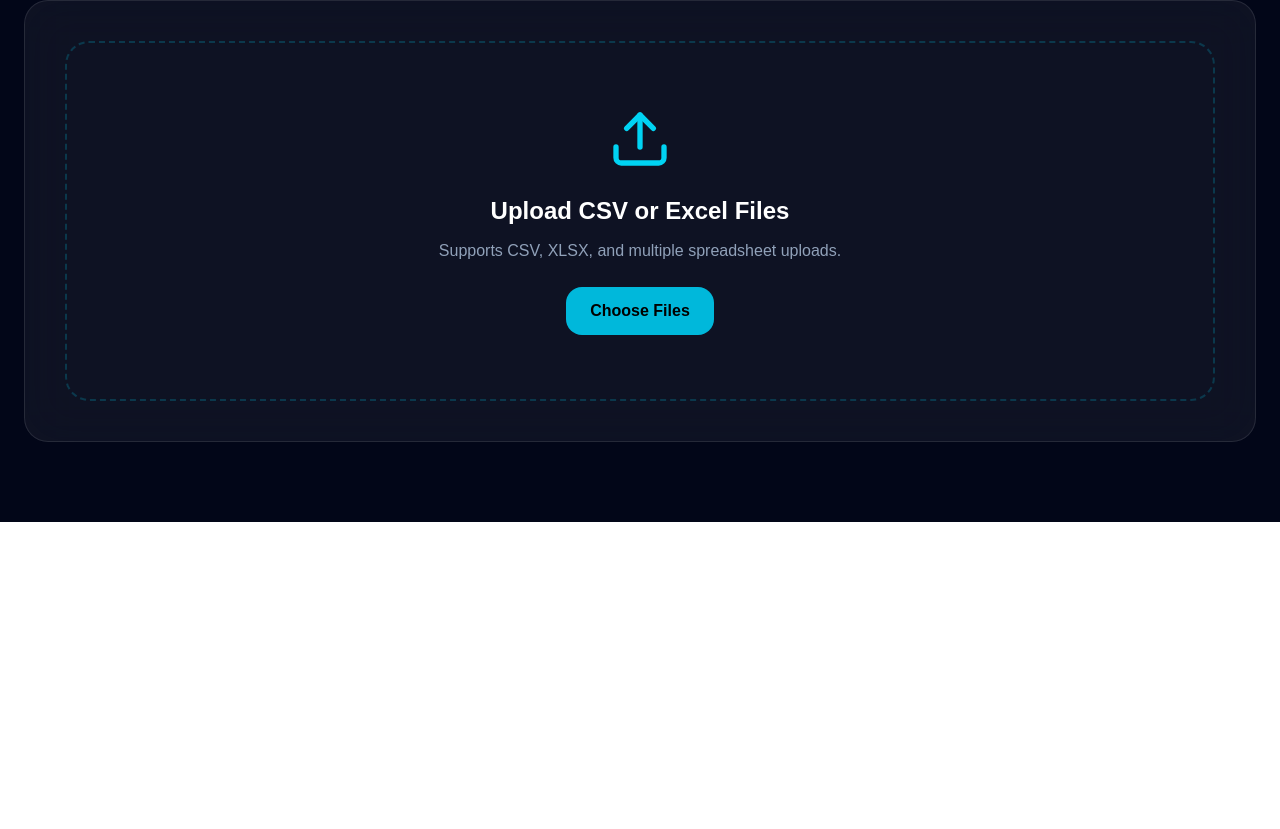
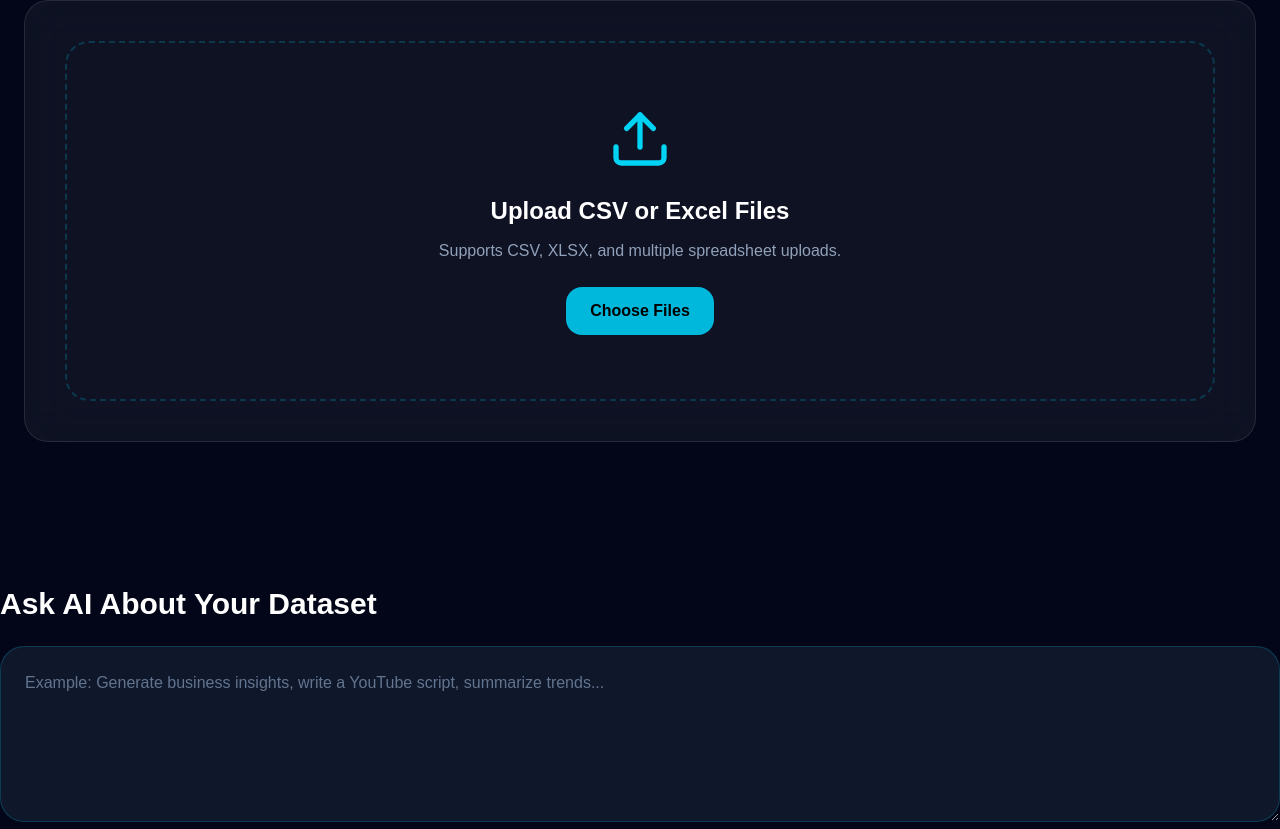
Before and after one commit to namrata505/comparecsv, a Next.js app: page /analyze in a window 1280 px wide. Shown: the part 482-1311 px from the top of the page. Before the commit the page ends 1004 px from the top, so only its background shows below. Built offline with nearby package versions, Linux system fonts and the light colour scheme.

Commit message:
Fix AI textarea section

```diff
--- a/app/analyze/page.tsx
+++ b/app/analyze/page.tsx
@@ -22,6 +22,9 @@ export default function AnalyzePage() {
   const [rows, setRows] = useState<any[]>([]);
   const [headers, setHeaders] = useState<string[]>([]);
   const [loading, setLoading] = useState(false);
+  const [prompt, setPrompt] = useState("");
+  const [aiResult, setAiResult] = useState("");
+  const [mode, setMode] = useState("Insights");
 
   async function handleFiles(selectedFiles: FileList | null) {
 
@@ -498,9 +501,42 @@ export default function AnalyzePage() {
               headers={headers}
             />
 
+
+
           </>
 
         )}
+
+      </section>
+
+      {/* AI PROMPT BOX */}
+
+      <section className="mt-16">
+
+        <h2 className="text-3xl font-bold mb-6">
+          Ask AI About Your Dataset
+        </h2>
+
+        <textarea
+          value={prompt}
+          onChange={(e) => setPrompt(e.target.value)}
+          placeholder="Example: Generate business insights, write a YouTube script, summarize trends..."
+          className="
+            w-full
+            h-44
+            rounded-3xl
+            border
+            border-cyan-400/20
+            bg-slate-900
+            p-6
+            outline-none
+            text-white
+            placeholder:text-slate-500
+            focus:border-cyan-400
+            focus:ring-2
+            focus:ring-cyan-400/20
+          "
+        />
 
       </section>
 
```
